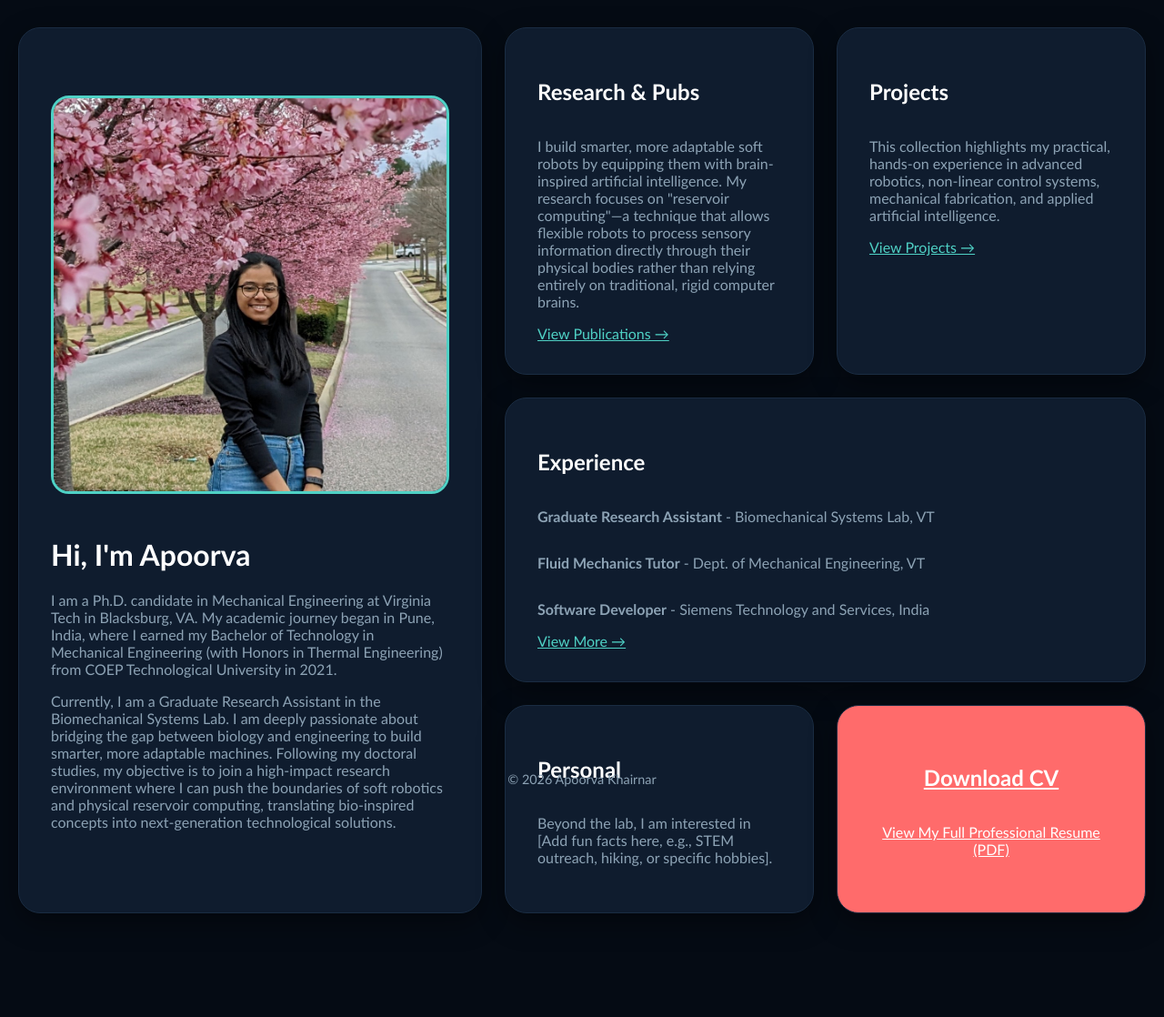
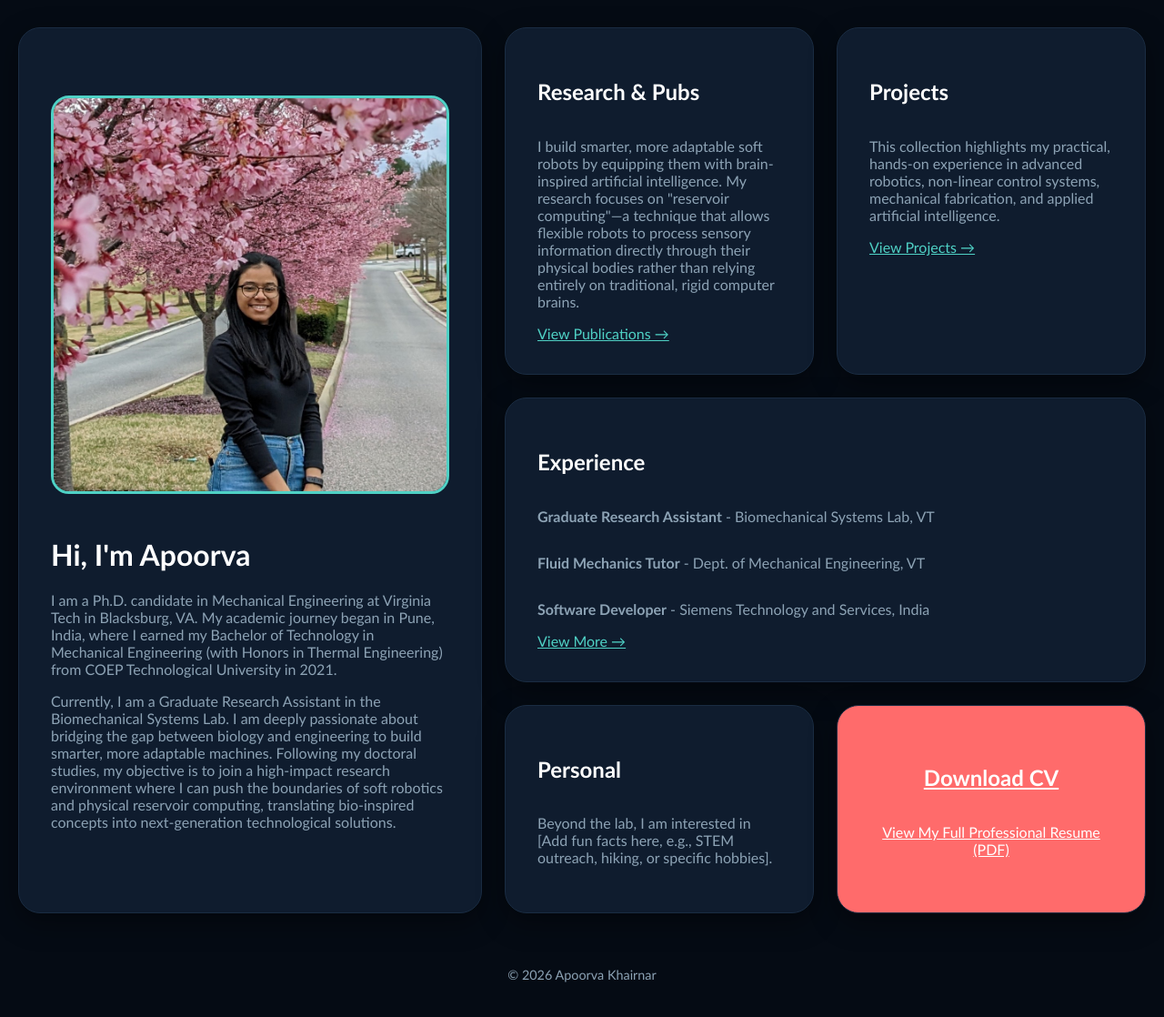
Before and after one commit to apoorvakhairnar/apoorvakhairnar.github.io, a Jekyll site: the page built from index.md, in a window 1280 px wide. Shown: the whole page at 91% size. Built offline with Jekyll 4.4.1, drawn with Linux system fonts in a browser that asks for light colours; before the commit the page ends 1004 px from its top, so only the background shows below that.

Commit message:
modified:   assets/css/home_style.css -- update height

```diff
--- a/assets/css/home_style.css
+++ b/assets/css/home_style.css
@@ -14,7 +14,6 @@ body {
 /* 1. Main Grid Container */
 .bento-container {
     width: 100%;
-    height: calc(100vh - 100px);
     max-width: 1600px; /* Increased width for room to breathe */
     margin: 10px auto 0px auto; /* More vertical spacing */
     padding: 20px; /* Padding prevents edge-touching */
```
